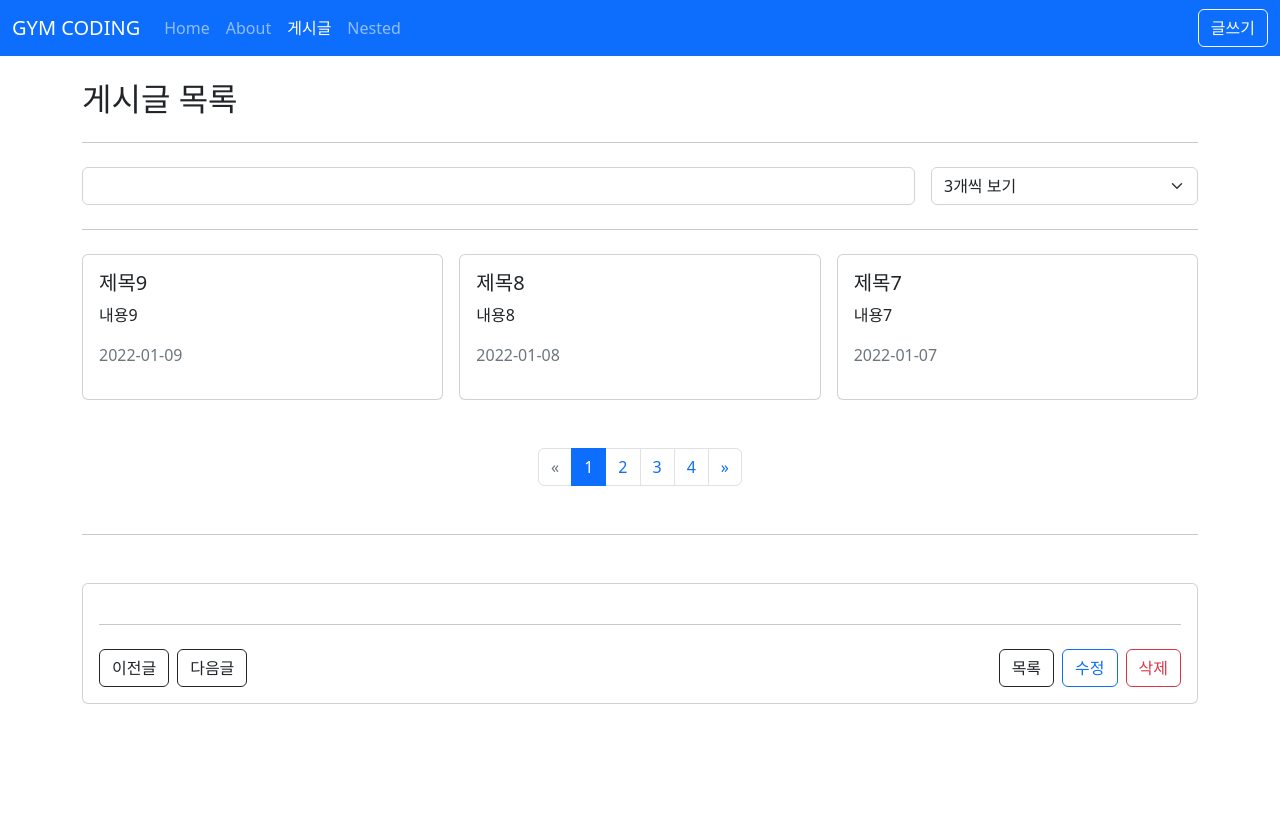
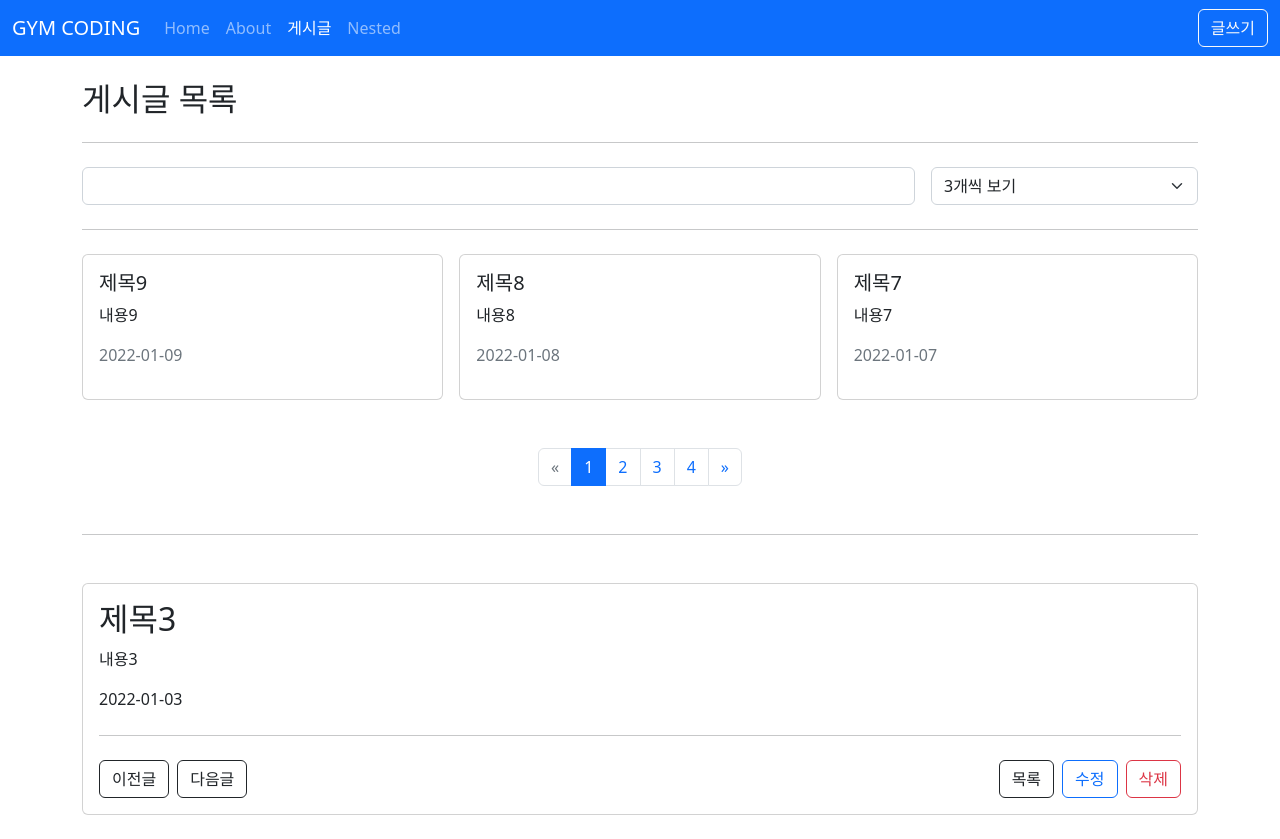
Before and after one commit to kjhqwaszx/vue3-posts, a Vue app: page /posts in a window 1280 px wide. Before the commit the page ends 800 px from the top, so only its background shows below. Built offline with nearby package versions, Linux system fonts and the light colour scheme; data requests are answered from the project's data file.

Commit message:
dev/production env 설정

```diff
--- a/src/api/index.js
+++ b/src/api/index.js
@@ -8,8 +8,8 @@ function create(baseURL,options){
   return instance
 }
 
-export const posts = create('http://localhost:5000/posts')
-
-// 다른 url을 사용한다고 하면
+// export const posts = create('http://localhost:5000/posts')
+export const posts = create(`${import.meta.env.VITE_APP_API_URL}posts`)
+// 위와 다른 url을 사용한다고 하면
 // export const 변수명 = create('url주소') 를 export 해주고
 // 사용하는 곳에서 import 해서 사용한다.
--- a/src/main.js
+++ b/src/main.js
@@ -5,3 +5,6 @@ import App from './App.vue';
 import router from '@/router';
 createApp(App).use(router).mount('#app');
 import 'bootstrap/dist/js/bootstrap.js';
+
+
+// console.log('VITE_APP_API_URL', import.meta.env.VITE_APP_API_URL);
--- a/src/views/posts/PostListView.vue
+++ b/src/views/posts/PostListView.vue
@@ -43,7 +43,7 @@
 		</nav>
 		<hr class="my-5" />
 		<AppCard>
-			<PostDetailView :id="3"> </PostDetailView>
+			<PostDetailView id="3"> </PostDetailView>
 		</AppCard>
 	</div>
 </template>
--- a/vite.config.js
+++ b/vite.config.js
@@ -6,6 +6,7 @@ import vue from '@vitejs/plugin-vue';
 // https://vitejs.dev/config/
 export default defineConfig({
 	plugins: [vue()],
+	mode:'production',
 	resolve: {
 		alias: {
 			'@': fileURLToPath(new URL('./src', import.meta.url)),
```
Also changed, not shown: Vue3Note.vue (+9 -1 lines), 2 other files (tests, documents, lock files or other folders).
